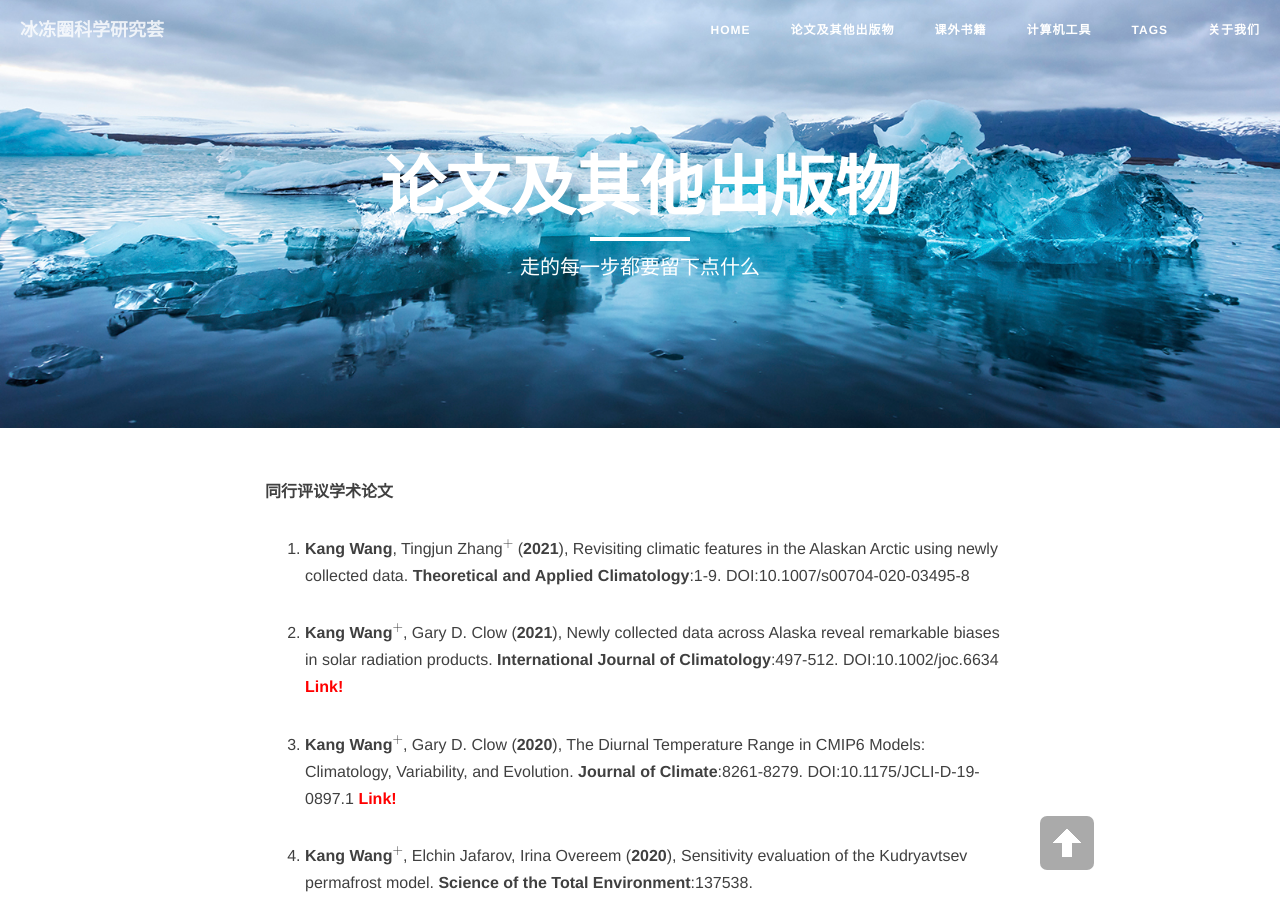
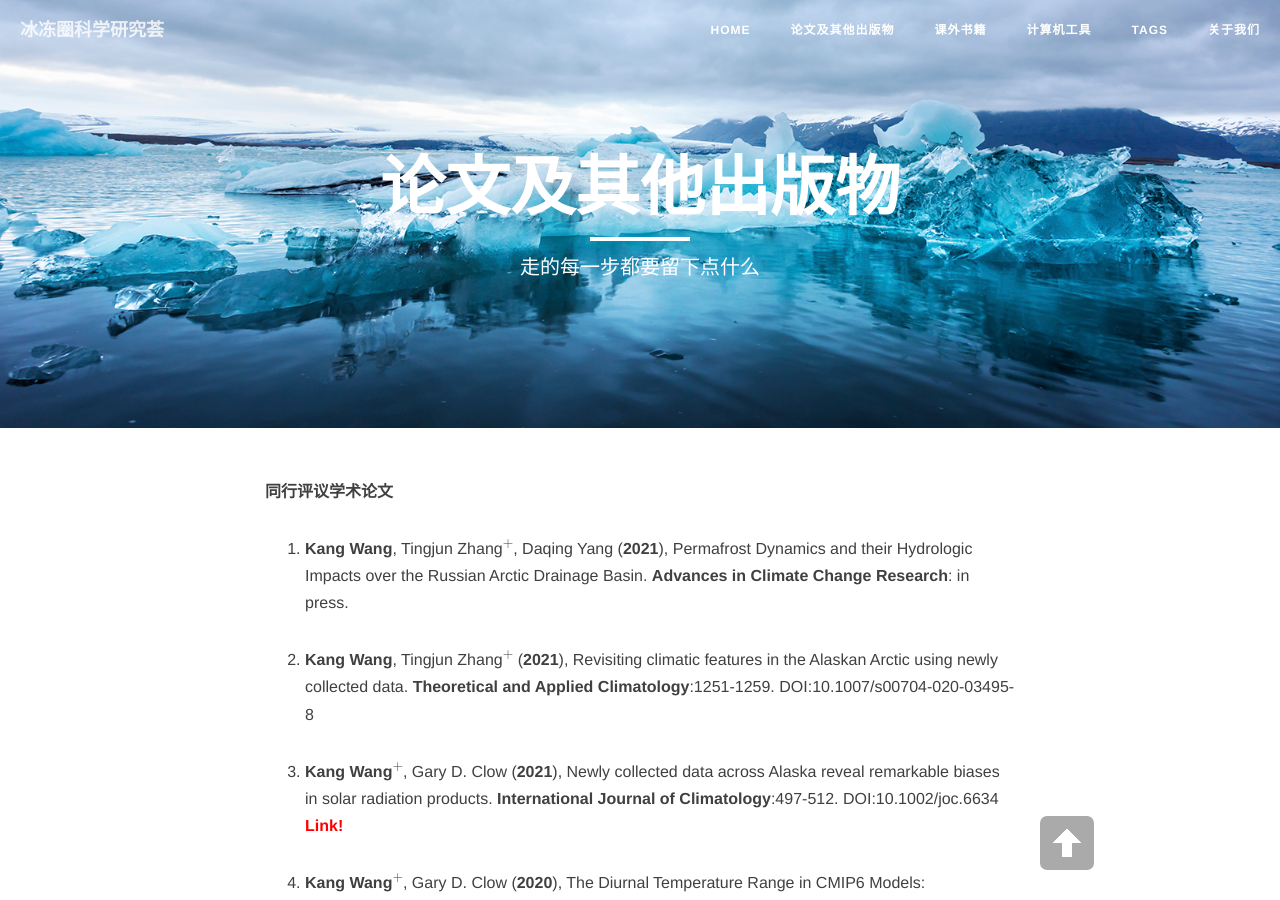
Before and after one commit to CryoECNU/cryoecnu.github.io, a Jekyll site: the page built from publication.md, in a window 1280 px wide and 900 px high. Built offline with Jekyll 4.4.1, drawn with Linux system fonts in a browser that asks for light colours; nearby versions of some CDN libraries; formulas are drawn with MathJax 3.

Commit message:
Update publication.md

```diff
--- a/publication.md
+++ b/publication.md
@@ -7,10 +7,15 @@ header-img: "img/top.png"
 
 **同行评议学术论文**
 
+1. **Kang Wang**, Tingjun Zhang$$^+$$, Daqing Yang
+(**2021**),
+Permafrost Dynamics and their Hydrologic Impacts over the Russian Arctic Drainage Basin.
+**Advances in Climate Change Research**: in press.
+
 1. **Kang Wang**, Tingjun Zhang$$^+$$
 (**2021**),
 Revisiting climatic features in the Alaskan Arctic using newly collected data.
-**Theoretical and Applied Climatology**:1-9.
+**Theoretical and Applied Climatology**:1251-1259.
 [DOI:10.1007/s00704-020-03495-8](https://doi.org/10.1007/s00704-020-03495-8)
 
 1. **Kang Wang$$^+$$**, Gary D. Clow
```
